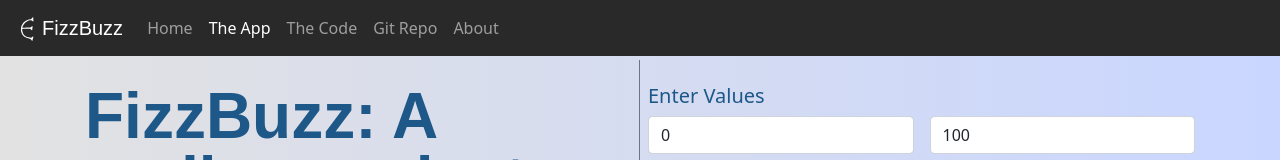
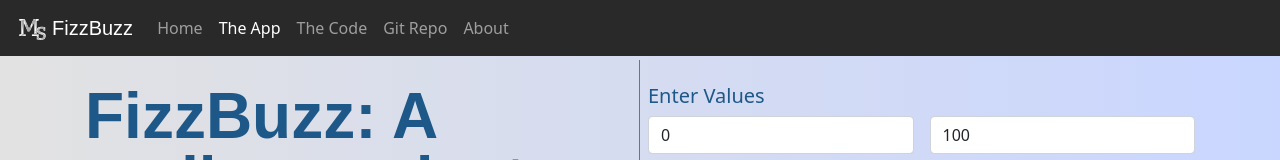
Before and after one commit to mattsnyde/FizzBuzz, a plain HTML site: page app.html in a window 1280 px wide. Shown: the top 160 px of the page. Drawn offline with nearby package versions, Linux system fonts and the light colour scheme; a web font is replaced by a local one.

Commit message:
re-branding

```diff
--- a/app.html
+++ b/app.html
@@ -22,7 +22,7 @@
 <!--Nav Area -->
     <nav class="navbar navbar-expand-md navbar-dark fixed-top"> <!--Expand all of the links for medium screens and above, and hamburger icon for screens less than medium breakpont. dark background, fixed to to top-->
         <div class="container-fluid">
-            <a class="navbar-brand" href="#"><img src="img/E.svg" alt="Matthew Snyder Mark" class="d-inline-block align-text-top" width="30" height="24">FizzBuzz</a>
+            <a class="navbar-brand" href="#"><img src="img/Dark logo.svg" alt="Matthew Snyder Mark" class="d-inline-block align-text-top" width="40" height="25">FizzBuzz</a>
             <button class="navbar-toggler" type="button" data-bs-toggle="collapse" data-bs-target="#navbarCollapse"
                 aria-controls="navbarCollapse" aria-expanded="false" aria-label="Toggle navigation">
                 <span class="navbar-toggler-icon"></span>
```
Also changed, not shown: code.html (+1 -1 lines), index.html (+1 -1 lines), img/Dark logo.svg (added), img/favicon-32x32.png.
